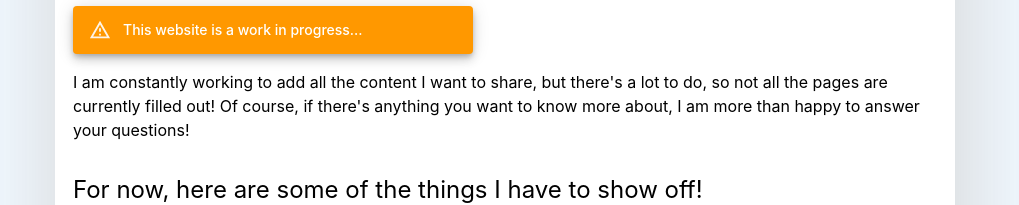
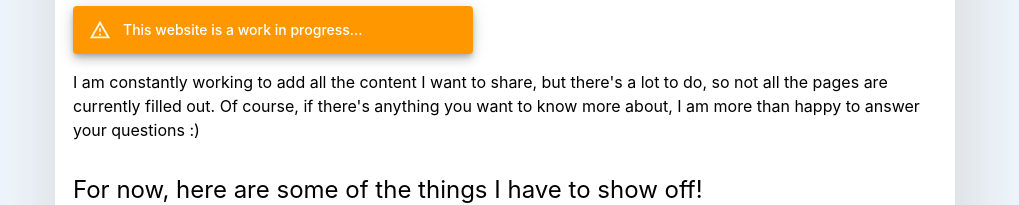
Before and after one commit to jay-reiter/jay-reiter.github.io, a React (Create React App) app: page / in a window 1280 px wide. Shown: the part 493-698 px from the top of the page, without its empty margins (135-1154 px from the left). Built offline with nearby package versions, Linux system fonts and the light colour scheme.

Commit message:
added meta data for milkmap

```diff
--- a/src/HomePage.tsx
+++ b/src/HomePage.tsx
@@ -58,9 +58,9 @@ const HomePage = () => {
           </Alert>
           <Typography variant='body1'>
             I am constantly working to add all the content I want to share, but
-            there's a lot to do, so not all the pages are currently filled out!
+            there's a lot to do, so not all the pages are currently filled out.
             Of course, if there's anything you want to know more about, I am
-            more than happy to answer your questions!
+            more than happy to answer your questions :)
           </Typography>
           <Box my={4}>
             <Typography variant='h5' gutterBottom>
@@ -116,10 +116,10 @@ const HomePage = () => {
                   math problems I thought were cool, me playing cello, and
                   little JavaScript games I've built will be on here!
                   <br />
-                  <br />I built this site using React, TypeScript, Material-UI,
-                  and NEXT.js. It is currently being hosted using GitHub pages!
-                  Of course, the best way to learn about what I've done with
-                  this site is to have a look around!
+                  <br />I built this site from scratch using React, TypeScript,
+                  Material-UI, and NEXT.js. It is currently being hosted using
+                  GitHub pages. Of course, the best way to learn about what I've
+                  done with this site is to have a look around!
                 </>
               }
             />
@@ -129,8 +129,11 @@ const HomePage = () => {
               title='Website for Breastfeeding Mothers in Illinois'
               img={milkmap}
               subtitle={``}
-              startDate='June 2021'
+              startDate='August 2020'
               endDate='Present'
+              organization='Design for America, UIUC'
+              location='Urbana, IL'
+              externalLink='https://dfaillinois.com/'
               descriptionTitle='What we are doing'
               description={
                 <>
```
